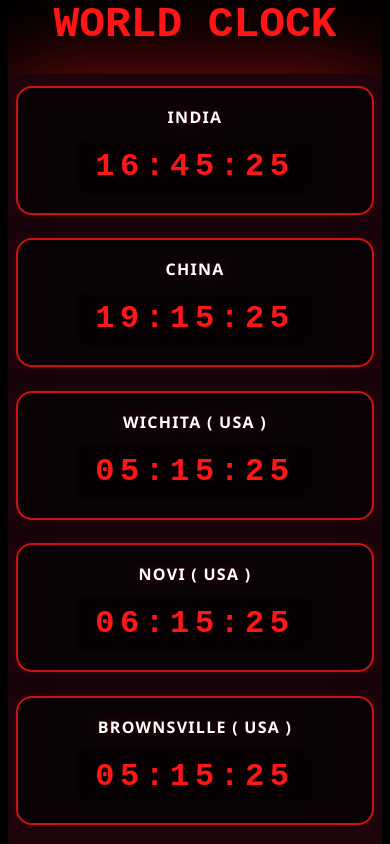
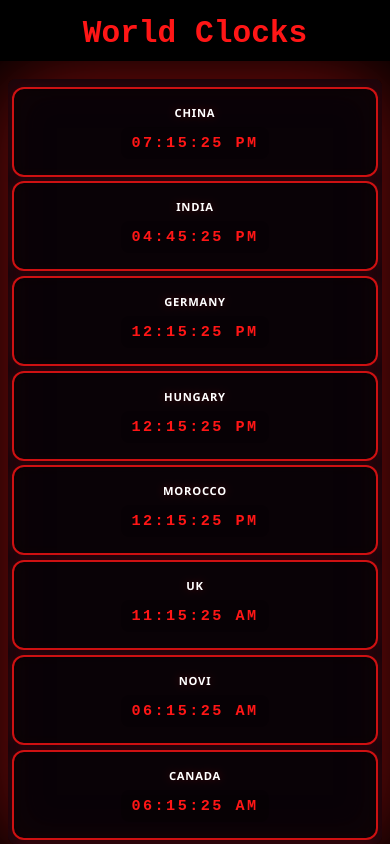
Before and after one commit to BanavasiPrakash/World-Clocks, a plain HTML site: page index.html in a window 390 px wide. Drawn offline with Linux system fonts and the light colour scheme; a web font is replaced by a local one.

Commit message:
first commit

```diff
--- a/index.html
+++ b/index.html
@@ -3,26 +3,31 @@
 <head>
   <meta charset="UTF-8" />
   <meta name="viewport" content="width=device-width, initial-scale=1" />
-  <title>World Clock</title>
+  <title>World Clocks</title>
   <!-- Seven Segment font -->
   <link href="https://fonts.cdnfonts.com/css/seven-segment" rel="stylesheet" />
   <link rel="stylesheet" href="style.css" />
 </head>
 <body>
-  <h1>WORLD CLOCK</h1>
+  <h1>World Clocks</h1>
   <div class="clock-card">
+    <div class="clock" data-timezone="Asia/Shanghai"><h3>CHINA</h3><div class="time">--:--:--</div></div>
     <div class="clock" data-timezone="Asia/Kolkata"><h3>INDIA</h3><div class="time">--:--:--</div></div>
-    <div class="clock" data-timezone="Asia/Shanghai"><h3>CHINA</h3><div class="time">--:--:--</div></div>
-    <div class="clock" data-timezone="America/Chicago"><h3>WICHITA ( USA )</h3><div class="time">--:--:--</div></div>
-    <div class="clock" data-timezone="America/Detroit"><h3>NOVI ( USA )</h3><div class="time">--:--:--</div></div>
-    <div class="clock" data-timezone="America/Chicago"><h3>BROWNSVILLE ( USA )</h3><div class="time">--:--:--</div></div>
-    <div class="clock" data-timezone="America/Monterrey"><h3>MATAMOROS ( MEXICO )</h3><div class="time">--:--:--</div></div>
-    <div class="clock" data-timezone="America/Chihuahua"><h3>JUAREZ ( MEXICO )</h3><div class="time">--:--:--</div></div>
-    <div class="clock" data-timezone="America/Toronto"><h3>CANADA</h3><div class="time">--:--:--</div></div>
     <div class="clock" data-timezone="Europe/Berlin"><h3>GERMANY</h3><div class="time">--:--:--</div></div>
-    <div class="clock" data-timezone="Europe/London"><h3>UK</h3><div class="time">--:--:--</div></div>
     <div class="clock" data-timezone="Europe/Budapest"><h3>HUNGARY</h3><div class="time">--:--:--</div></div>
     <div class="clock" data-timezone="Africa/Casablanca"><h3>MOROCCO</h3><div class="time">--:--:--</div></div>
+    <div class="clock" data-timezone="Europe/London"><h3>UK</h3><div class="time">--:--:--</div></div>
+    <div class="clock" data-timezone="America/Detroit"><h3>NOVI </h3><div class="time">--:--:--</div></div>
+    <div class="clock" data-timezone="America/Toronto"><h3>CANADA</h3><div class="time">--:--:--</div></div>
+    <div class="clock" data-timezone="America/Chicago"><h3>BROWNSVILLE </h3><div class="time">--:--:--</div></div>
+    <div class="clock" data-timezone="America/Chicago"><h3>WICHITA </h3><div class="time">--:--:--</div></div>
+    <div class="clock" data-timezone="America/Monterrey"><h3>MATAMOROS </h3><div class="time">--:--:--</div></div>
+    <div class="clock" data-timezone="America/Chihuahua"><h3>JUAREZ</h3><div class="time">--:--:--</div></div>
+
+
+
+
+
   </div>
   <script src="scripts.js"></script>
 </body>
--- a/scripts.js
+++ b/scripts.js
@@ -5,7 +5,7 @@ function updateClocks() {
     const timeElement = clock.querySelector('.time');
     const now = new Date();
     const timeOptions = {
-      hour12: false,
+      hour12: true,            // <-- 12-hour format!
       hour: '2-digit',
       minute: '2-digit',
       second: '2-digit',
--- a/style.css
+++ b/style.css
@@ -13,18 +13,28 @@ html, body {
   text-align: center;
   box-sizing: border-box;
 }
+
+/* Sticky and compact title */
 h1 {
-  font-size: 7vw;
+  position: sticky;
+  top: 0;
+  background: #000;
+  z-index: 99;
+  width: 100vw;
+  font-size: 4vw;
+  font-family: 'Seven Segment', monospace;
   color: #ff1616;
-  font-family: 'Seven Segment', monospace;
-  margin: 0 0 3vh 0;
+  margin: 0 0 18px 0;
   user-select: none;
+  padding: 16px 0 10px 0;
 }
+
+/* Always keep 4 boxes per row on large screens */
 .clock-card {
   display: grid;
-  grid-template-columns: repeat(auto-fit, minmax(220px, 1fr));
-  gap: 2vw;
-  padding: 3vw 2vw;
+  grid-template-columns: repeat(4, 1fr);
+  gap: 1.2vw;
+  padding: 2vw 1vw;
   width: 96vw;
   max-width: 1400px;
   background: #11040c;
@@ -34,51 +44,66 @@ h1 {
   overflow-x: auto;
   overflow-y: visible;
 }
+
 .clock {
   background: rgba(0, 0, 0, 0.45);
-  border: 2.5px solid #ff1616cc;
-  border-radius: 16px;
-  padding: 18px 8px;
-  box-shadow: 0 0 18px rgba(255, 22, 22, 0.15), inset 0 0 12px rgba(0,0,0,0.4);
+  border: 2px solid #ff1616cc;
+  border-radius: 12px;
+  padding: 10px 5px;
+  box-shadow: 0 0 14px rgba(255, 22, 22, 0.13), inset 0 0 8px rgba(0,0,0,0.32);
   display: flex;
   flex-direction: column;
   justify-content: center;
   align-items: center;
   min-width: 0;
   user-select: none;
+  box-sizing: border-box;
+  height: 140px;        /* Increased height for clarity */
 }
+
 .clock h3 {
-  margin: 0 0 10px 0;
-  font-size: 1.8rem;
+  margin: 0 0 7px 0;
+  font-size: 18px;
   color: #fff;
   font-weight: 900;
-  letter-spacing: 0.08em;
-  text-shadow: 0 0 11px #ff161644;
+  letter-spacing: 0.07em;
+  text-shadow: 0 0 8px #ff161644;
   text-transform: uppercase;
+  word-break: break-word;
+  text-align: center;
 }
+
 .time {
   font-family: 'Seven Segment', monospace;
-  font-size: 3.8rem;
+  font-size: 2.5rem;
   font-weight: 900;
   color: #ff1616;
-  letter-spacing: 0.18em;
-  padding: 10px 18px;
-  border-radius: 10px;
-  min-width: 170px;
-  background: rgba(0, 0, 0, 0.25);
+  letter-spacing: 0.16em;
+  padding: 7px 10px;
+  border-radius: 8px;
+  min-width: 80px;
+  background: rgba(0, 0, 0, 0.22);
   text-align: center;
   box-sizing: border-box;
   user-select: none;
+  word-break: break-all;
+  overflow-wrap: anywhere;
 }
+
+/* Responsive: 2 columns and lower height on tablets */
 @media (max-width: 1200px) {
-  h1 { font-size: 10vw; }
-  .clock-card { grid-template-columns: repeat(auto-fit, minmax(200px, 1fr)); gap: 3vw; }
-  .clock h3 { font-size: 1.3rem; }
-  .time { font-size: 2.5rem; min-width: 120px; }
+  h1 { font-size: 6vw; }
+  .clock-card { grid-template-columns: repeat(2, 1fr); }
+  .clock { height: 110px; }
+  .clock h3 { font-size: 0.9rem; }
+  .time { font-size: 1.1rem; min-width: 60px; }
 }
+
+/* Responsive: 1 column and lowest height on mobiles */
 @media (max-width: 760px) {
-  h1 { font-size: 11vw; }
-  .clock-card { grid-template-columns: 1fr; gap: 6vw 0; }
-  .clock h3 { font-size: 1rem; }
-  .time { font-size: 2rem; min-width: unset; }
+  h1 { font-size: 8vw; }
+  .clock-card { grid-template-columns: 1fr; }
+  .clock { height: 90px; }
+  .clock h3 { font-size: 0.7rem; }
+  .time { font-size: 0.95rem; min-width: unset; }
 }
```
